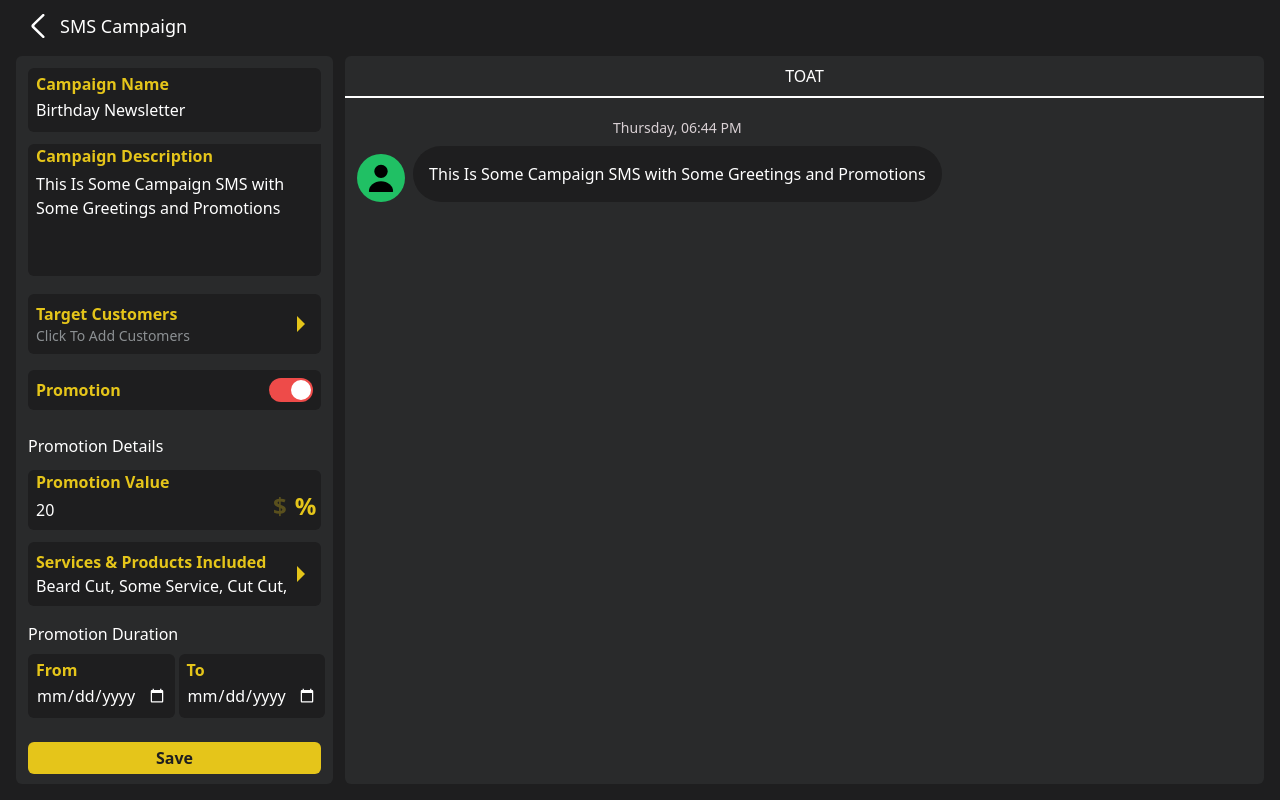
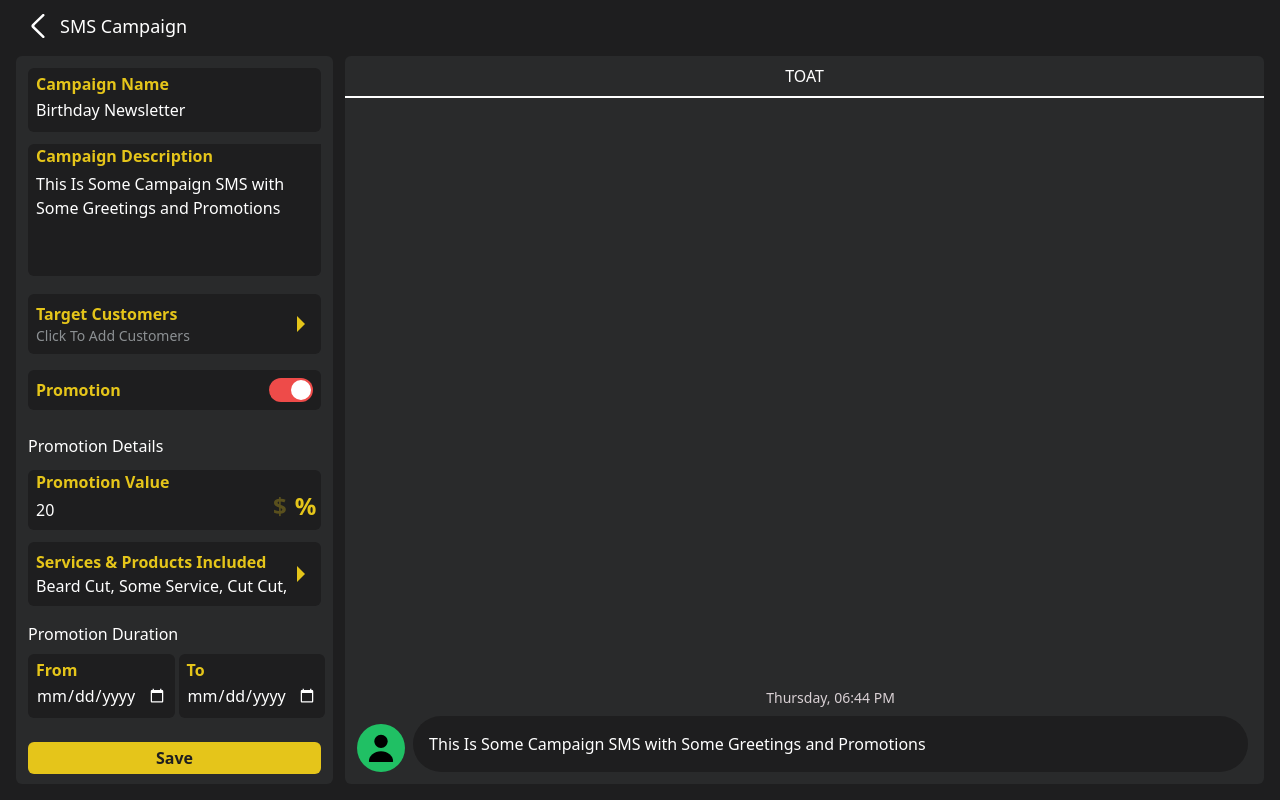
Before and after one commit to DavidMeseha/Campagin-and-survey, a React (Create React App) app: page /edit-campaign/sms/1 in a window 1280 px wide. Built offline with nearby package versions, Linux system fonts and the light colour scheme.

Commit message:
Beter UI

```diff
--- a/src/App.css
+++ b/src/App.css
@@ -145,6 +145,10 @@ input[type=number]::-webkit-outer-spin-button {
     width: calc(100% - 320px);
   }
 
+  .calc-sms-message-width{
+    width: calc(100% - 60px);
+  }
+
   .touch-no-pointer {
     @apply cursor-default md:cursor-pointer;
   }
--- a/src/components/create-campaign/SMSMenu.js
+++ b/src/components/create-campaign/SMSMenu.js
@@ -92,6 +92,7 @@ const SMSMenu = ({ setCampaign, campaign, isEdit, selectedCampaign }) => {
             <Message message={errorMessage} state={isError} setState={setIsError} />
             <div>
                 <TextInput
+                    type={'text'}
                     title={'Campaign Name'}
                     placeholder={'Type Campaign Name'}
                     value={campaignName}
--- a/src/components/create-campaign/SurveyMenu.js
+++ b/src/components/create-campaign/SurveyMenu.js
@@ -21,7 +21,7 @@ const SurveyMenu = ({ survey, setSurvey, isEdit, selectedSurvey }) => {
     const [isDone, setIsDone] = useState(false)
 
     useEffect(() => {
-        if (!isEmpty(selectedSurvey)) {
+        if (!isEmpty(selectedSurvey) && isEdit) {
             setSurveyTitle(selectedSurvey.name)
             setSelectedCustomers(selectedSurvey.targetCustomers || [])
             setQuestions(selectedSurvey.questions)
--- a/src/page/EmailCampaign.js
+++ b/src/page/EmailCampaign.js
@@ -55,7 +55,7 @@ const EmailCampaign = () => {
                     <div className={`md:w-[320px] w-full p-3 bg-secondary rounded-md overflow-auto md:block ${isView ? 'hidden' : 'block'}`}>
                         <EmailMenu campaign={campaign} selectedCampaign={selectedCampaign} setCampaign={setCampaign} isEdit={isEdit} />
                     </div>
-                    <div className={`flex flex-col md:calc-view-width w-full p-3 bg-secondary rounded-md overflow-auto md:block ${isView ? 'block' : 'hidden'}`}>
+                    <div className={`flex flex-col grow md:calc-view-width w-full p-3 bg-secondary rounded-md overflow-auto md:flex ${isView ? 'flex' : 'hidden'}`}>
                         <div className="grow">
                             <div className="w-full p-3"><span className="text-green">Supject: </span>{campaign.supject}</div>
                             <div className="relative flex justify-center items-center h-28 w-[90%] m-auto my-3">
--- a/src/page/SMSCampgain.js
+++ b/src/page/SMSCampgain.js
@@ -49,11 +49,11 @@ const SMSCampgain = () => {
                     <div className={`md:w-[320px] w-full p-3 bg-secondary rounded-md overflow-auto md:block ${isView ? 'hidden' : 'block'}`}>
                         <SMSMenu campaign={campaign} selectedCampaign={selectedCampaign} setCampaign={setCampaign} isEdit={isEdit} />
                     </div>
-                    <div className={`flex flex-col md:calc-view-width w-full bg-secondary rounded-md md:block ${isView ? 'block' : 'hidden'}`}>
+                    <div className={`flex flex-col grow md:calc-view-width w-full bg-secondary rounded-md md:flex ${isView ? 'flex' : 'hidden'}`}>
                         <div className="w-full p-2 border-b-2 border-b-color2 text-center">TOAT</div>
                         <div className="flex items-end grow gap-2 p-3">
                             <div className="w-12 p-2 bg-green rounded-full"><User /></div>
-                            <div>
+                            <div className="calc-sms-message-width">
                                 <div className="w-full text-center text-color8 text-sm p-2">{new Date().toLocaleDateString('en', { weekday: 'long' }) + ', ' + new Date().toLocaleTimeString('en', { hour12: true, hour: '2-digit', minute: '2-digit' })}</div>
                                 <div className="p-4 w-full min-h-[50px] bg-primary rounded-[30px]">
                                     <div className="text-base">
--- a/src/popups/QuestionSelect.js
+++ b/src/popups/QuestionSelect.js
@@ -16,7 +16,7 @@ const QuestionSelect = ({ setQuestionType, close }) => {
                 <div className="m-3"><Header action={() => close()} title={'Select Question Type'} /></div>
                 {OPTIONS.map(option => {
                     return (
-                        <div onClick={() => { setQuestionType(option); close() }} className={sectionStyle + ' touch-no-pointer'}>
+                        <div key={option} onClick={() => { setQuestionType(option); close() }} className={sectionStyle + ' touch-no-pointer'}>
                             {option}
                         </div>
                     )
```
